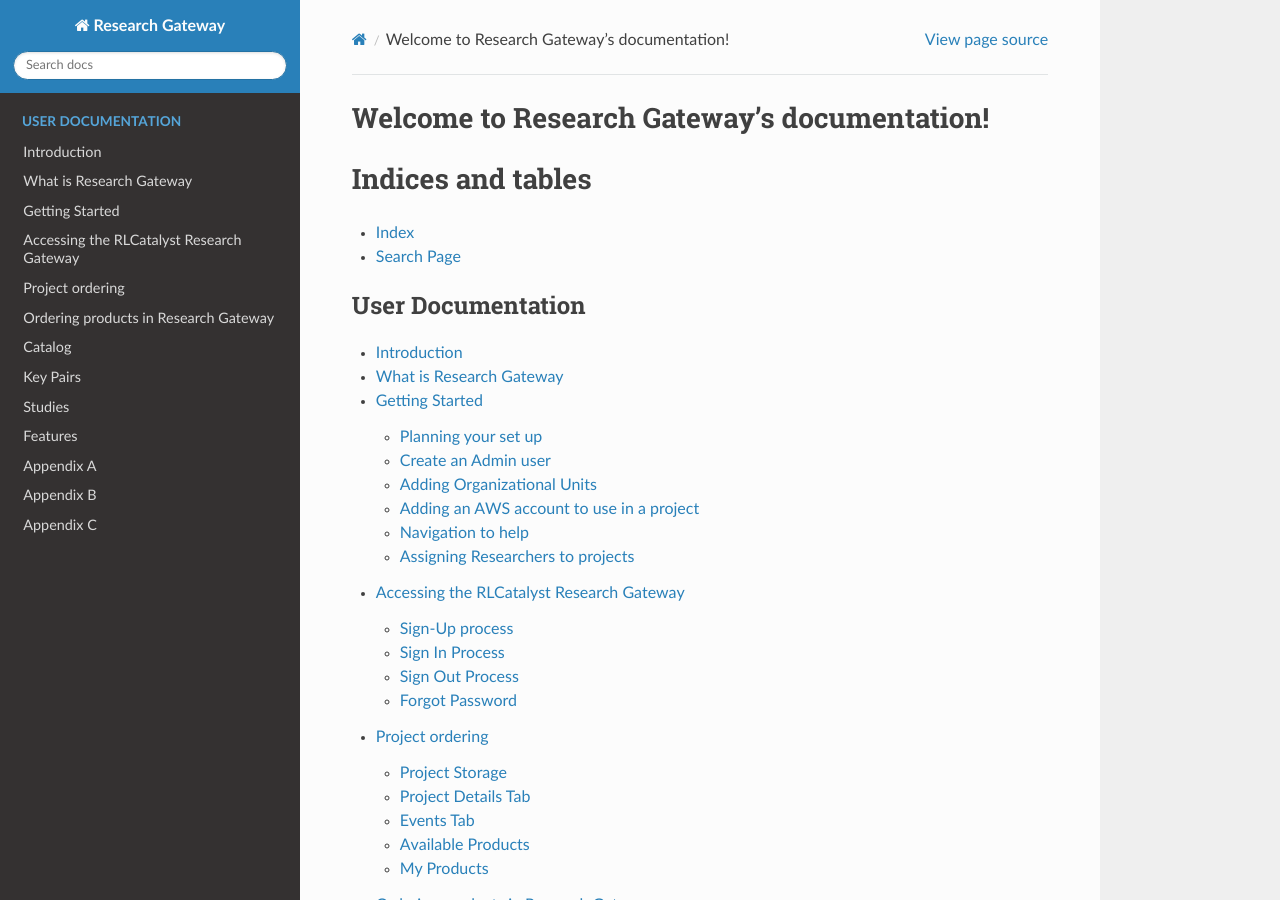
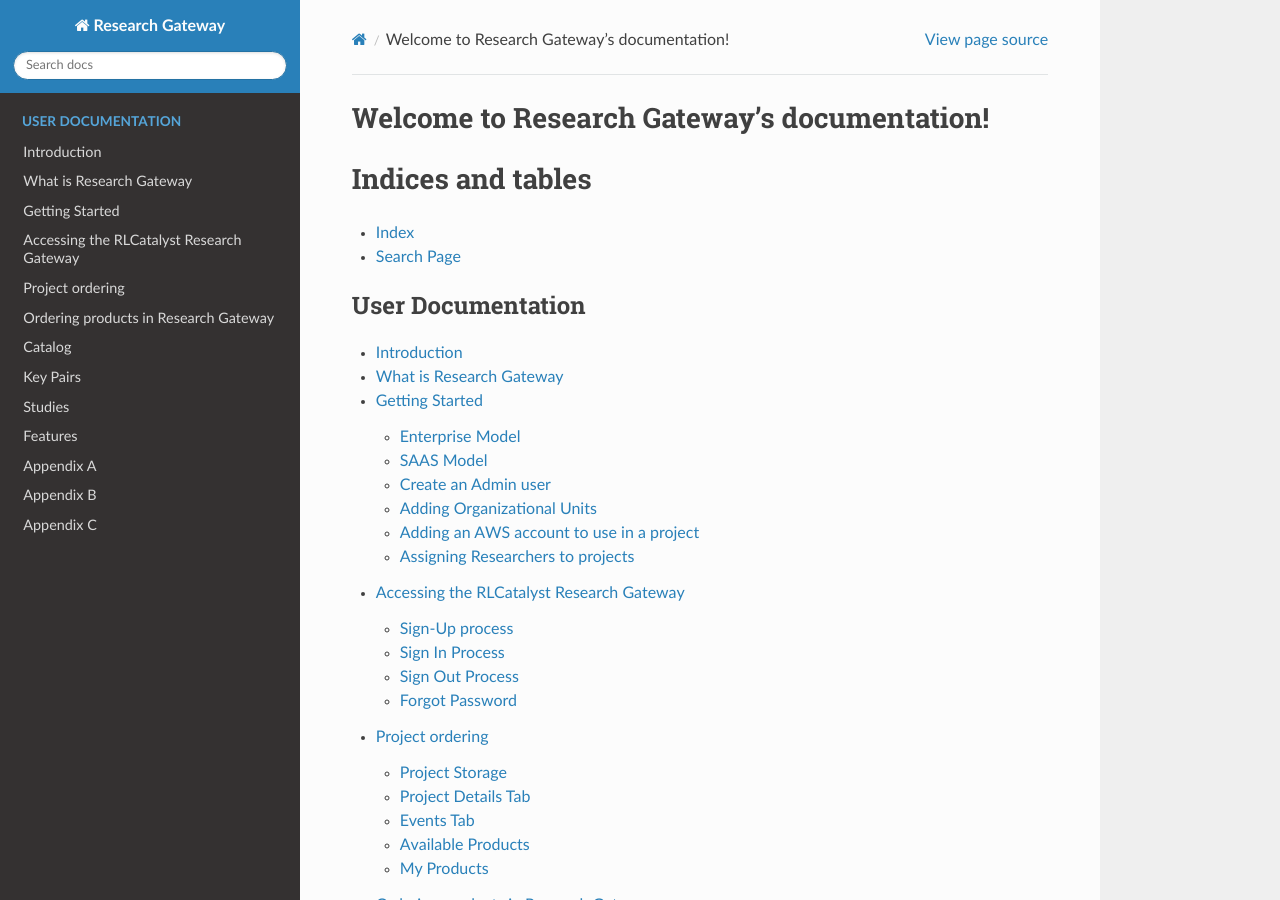
Before and after one commit to RLOpenCatalyst/rg-doc, a Sphinx documentation site: the page built from source/index.rst, in a window 1280 px wide and 900 px high. Built offline with Sphinx 7.4.7 and the Read the Docs theme 2.0.0, drawn with Linux system fonts in a browser that asks for light colours; some of the changed lines change nothing that is shown.

Commit message:
Commit message

```diff
--- a/source/GettingStarted.rst
+++ b/source/GettingStarted.rst
@@ -3,50 +3,91 @@
 
 Research Gateway is a cloud-based solution that makes it possible for researchers and other consumers of High Performance Computing to easily access resources in the AWS cloud.
 RLCatalyst Research Gateway is designed for simplicity and you can get started very quickly.
-You can access this product either as a `hosted Silo model`_ or as a hosted Shared model.
+You can access this product either as a SAAS model.
 
-.. _hosted Silo model: https://relevancelab.com/2021/02/11/8-steps-to-set-up-rlcatalyst-research-gateway/
+.. .. _hosted Silo model: https://relevancelab.com/2021/02/11/8-steps-to-set-up-rlcatalyst-research-gateway/
 
-If you are using the hosted Silo model, you will be provided a public URL to which you can navigate using your browser.
-You will also be provided with the credentials for the Administrator user.
+If you are using the Enterprise model, you will be provided a public URL to which you can navigate using your browser.
+You will be given credentials for the Administrator user.
 
-If you are using the hosted Shared model, you can sign up with your details. Use details from :ref:`Accessing the RLCatalyst Research Gateway` to create a new user.
+If you are using the SAAS model, you can sign up with your details. Use details from :ref:`Accessing the RLCatalyst Research Gateway` to create a new user.
 
 .. contents::
 
-Planning your set up
+Enterprise Model
 --------------------
 
-Setting up your RLCatalyst Research Gateway for use involves the following steps.
 
-.. image:: images/FirstSetupTask.png
+.. Setting up your RLCatalyst Research Gateway for use involves the following steps.
+
+.. .. image:: images/FirstSetupTask.png
 
 Users with the Administrator role can perform the steps below.
 
-  * :ref:`Accessing the RLCatalyst Research Gateway` - Users can have Administrator, Principal Investigator or Researcher roles.
-  * `Adding AWS Accounts`_
-  * `Adding Organizational Units`_
+  * :ref:`AccessingRG<AccessingSignIn>` - Users could have Administrator, Principal Investigator or Researcher roles.
+  * :ref:`Features<Adding Organizational Units>` for looking at updating Organizationl units and other features like budgets,Audit trail and Users.
+  * :ref:`Add Account`
   * :ref:`Adding Catalog Items<Catalog>`
+
+
+  .. * :ref:`Add an Organizational Unit<Adding Organizational Units>`
+  .. * View `Adding Organizational Units`_
+  .. * :ref:`Add AWS Accounts for projects<Adding AWS Accounts>`
+  .. * View `Budgets`_
+  .. * View the `Audit Trail`_
+  .. * Add or Assign `Users`_
+  .. * Assign :ref:`Catalog` Items
 
 Users with the Principal Investigator role can perform the steps below.
 
+  * :ref:`Accessing the RLCatalyst Research Gateway` - Users could have Administrator, Principal Investigator or Researcher roles.
   * :ref:`Project ordering` to create projects.
   * :ref:`Adding Users<Users_PI>` - Users can have Principal Investigator or Researcher roles.
-  * `Adding AWS Accounts`_
-  * :ref:`Adding Catalog Items<Catalog_PI>`
+  * :ref:`Add Account`
+  * :ref:`Adding Catalog Items<Catalog>`
+  * :ref:`KeyPair`:for creating the key pairs.
+  * :ref:`Studies` for creating the Studies.
   * `Assigning Researchers to projects`_
+
+Users with the Researcher role can perform the steps below.
+
+  * :ref:`Accessing the RLCatalyst Research Gateway` - Users could have Administrator, Principal Investigator or Researcher roles.
+  * :ref:`Project ordering` to create projects.
+  * :ref:`KeyPair`:for creating the key pairs.
+  * :ref:`Studies` for creating the Studies.
+
+
+SAAS Model
+-------------
+
+ Users with the Principal Investigator role can perform the steps below.
+
+  * :ref:`Accessing the RLCatalyst Research Gateway` - Users could have Administrator, Principal Investigator or Researcher roles.
+  * :ref:`Project ordering` to create projects.
+  * :ref:`Adding Users<Users_PI>` - Users can have Principal Investigator or Researcher roles.
+  * :ref:`Add Account`
+  * :ref:`Adding Catalog Items<Catalog>`
+  * :ref:`KeyPair`:for creating the key pairs.
+  * :ref:`Studies` for creating the Studies.
+  * `Assigning Researchers to projects`_
+
+ Users with the Researcher role can perform the steps below.
+
+  * :ref:`Accessing the RLCatalyst Research Gateway` - Users can have Administrator, Principal Investigator or Researcher roles.
+  * :ref:`Project ordering` to create projects.
+  * :ref:`KeyPair`:for creating the key pairs.
+  * :ref:`Studies` for creating the Studies.
+
 
 Create an Admin user
 --------------------
 
-If you have subscribed to the hosted version of the Research Gateway application, you would have created the Admin user during registration.
+If you have subscribed to the Enterprise model of the Research Gateway application, you would have created the Admin user during registration.
 You would have subsequently received an email with a link to confirm the Administrator user's email. Use these details to login into Research Gateway.
 
 
 
-
-
-.. _`Adding Organizational Units`:
+.. .. _`Adding Organizational Units`:
 
 Adding Organizational Units
 ---------------------------
@@ -80,7 +121,7 @@
 
 The Organizations page of the Research Gateway lists all the existing organizational units created, with some details of each organization displayed on the card.
 
-.. _`Adding AWS Accounts`:
+.. .. _`Adding AWS Accounts`:
 
 Adding an AWS account to use in a project
 ---------------------------------------------
@@ -175,30 +216,6 @@
 **Note** : When the account is not linked to any other organizations than only you can see the "Assign O.U" option.
 
 
-Secure connections to resources using ALB
-^^^^^^^^^^^^^^^^^^^^^^^^^^^^^^^^^^^^^^^^^
-
-1. Research Gateway can set up secure connections to your resources by putting them behind an Application Load Balancer with SSL connections using certificates managed by AWS Certificate Manager.
-2. When creating an account if you select the “Use SSL with ALB” check box it will create ALB. An ALB will incur costs irrespective of traffic passing through it.
-   Note: Refer :ref:`Adding AWS Accounts <Adding AWS Accounts>` for account creation.
-
- .. image:: images/ssl-alb.png
-
-3. Once project creation is successful you can see the status about certificates and load balancer, target groups, listener, etc.. on the events page.
-   Note: Refer :ref:`Project ordering` for project creation.
-   Note - another document
-   :ref:`my-reference-label`.
-
-`Secure connections to resources using ALB and Amazon certificates video <https://www.youtube.com/watch?v=3MkouV33XJw>`_
-
-Navigation to help
-------------------
-Through the "Help" option, you can see the Research Gateway documentation. Click on the top-right menu which is available on the header.
-
-.. image:: images/Help.png
-
-**Note:** There is Help option which is available on the footer, through this option also you can navigate to the  Research Gateway documentation.
-
 Assigning Researchers to projects
 ---------------------------------
 
```
